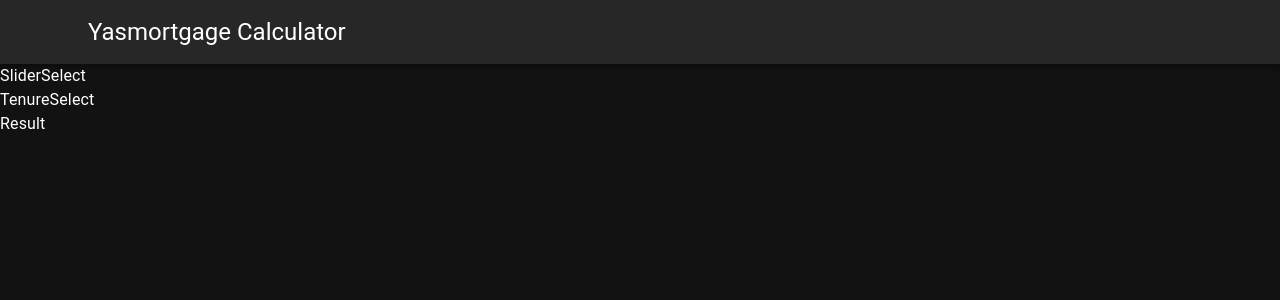
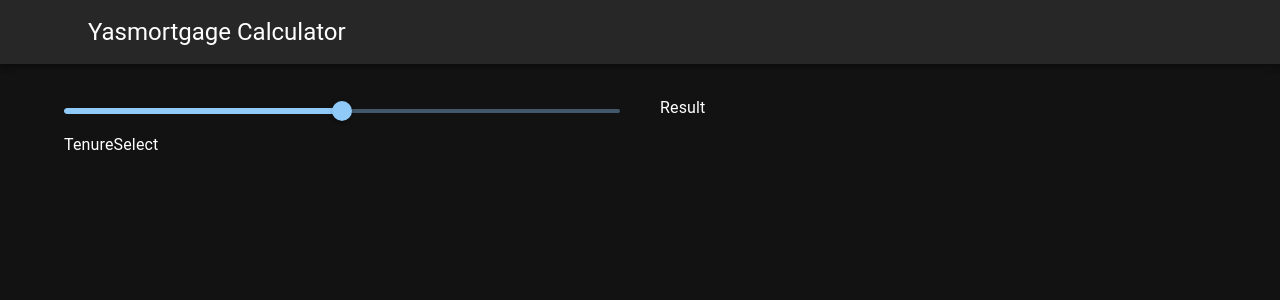
Before and after one commit to YElnadi/Mortgage_Calculator, a React (Create React App) app: page / in a window 1280 px wide. Shown: the top 300 px of the page. Built offline with nearby package versions, Linux system fonts and the light colour scheme.

Commit message:
slider component

```diff
--- a/src/App.js
+++ b/src/App.js
@@ -1,3 +1,4 @@
+import { Container, Grid } from "@mui/material";
 import Navbar from "./components/Navbar";
 import Result from "./components/Result";
 import SliderSelect from "./components/SliderSelect";
@@ -6,11 +7,18 @@ import TenureSelect from "./components/TenureSelect";
 function App() {
   return (
     <div className="App">
-     <Navbar/>
-     <SliderSelect/>
-     <TenureSelect/>
-     <Result />
-
+      <Navbar />
+      <Container maxWidth="lg" sx={{ mt: 4 }}>
+        <Grid container spacing = {5}>
+          <Grid item xs= {12} md={6}>
+            <SliderSelect />
+            <TenureSelect />
+          </Grid>
+          <Grid item xs= {12} md={6}>
+            <Result />
+          </Grid>
+        </Grid>
+      </Container>
     </div>
   );
 }
--- a/src/components/SliderSelect.js
+++ b/src/components/SliderSelect.js
@@ -1,7 +1,9 @@
+import SliderComponent from "./common/SliderComponent";
+
 const SliderSelect = () => {
   return (
     <div>
-      SliderSelect
+      <SliderComponent/>
     </div>
   );
 }
--- a/src/components/common/SliderComponent.js
+++ b/src/components/common/SliderComponent.js
@@ -0,0 +1,11 @@
+import React from 'react';
+import Slider from '@mui/material/Slider';
+const SliderComponent = () => {
+  return (
+    <div>
+      <Slider defaultValue={50} aria-label="Default" valueLabelDisplay="auto" />
+    </div>
+  );
+}
+
+export default SliderComponent;
```
